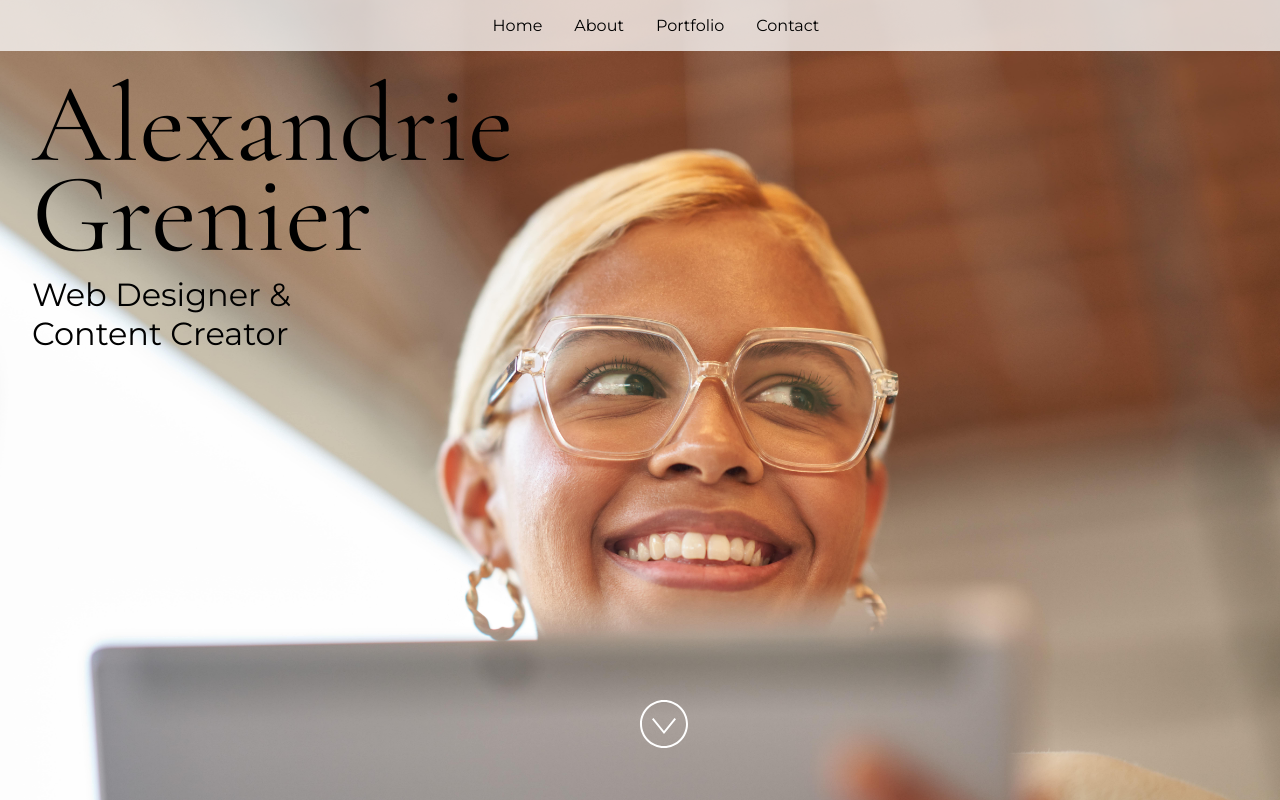
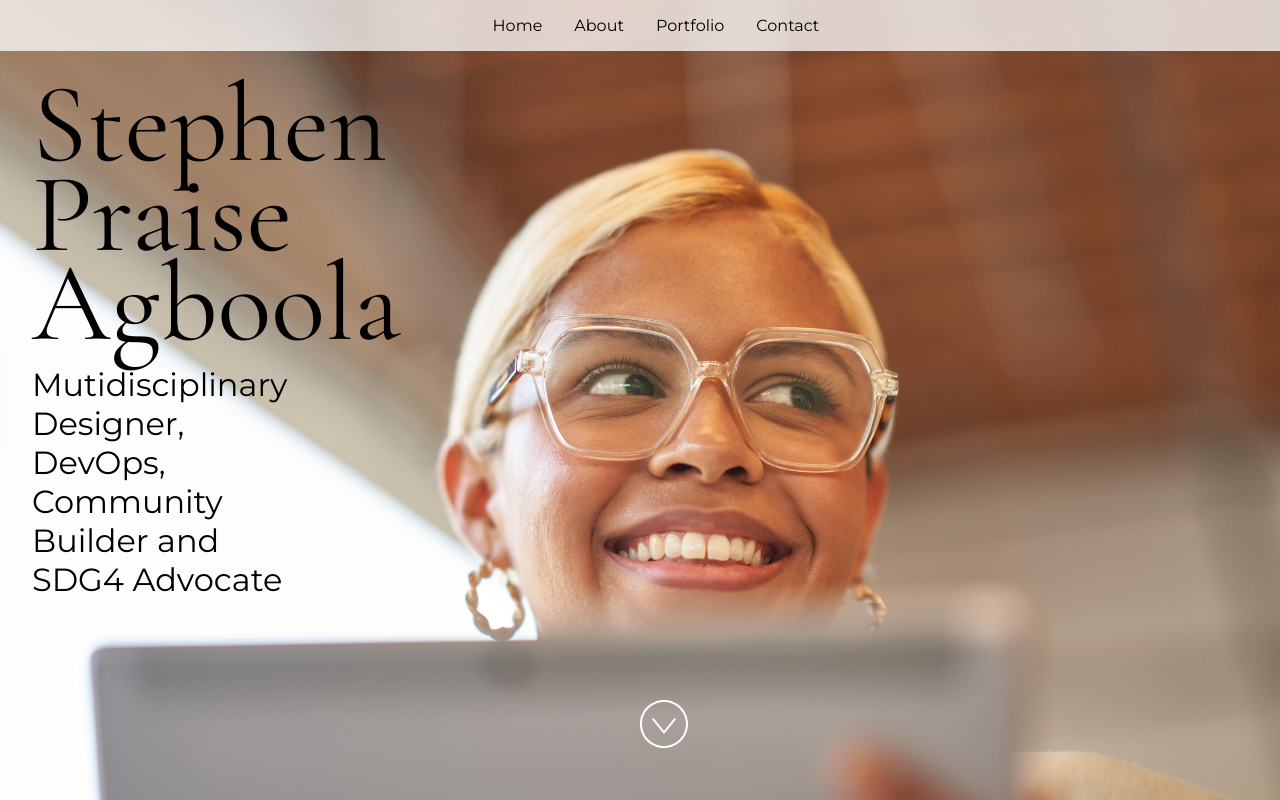
Before and after one commit to Devbysteph/student-ambassador-technical-onboarding, a React (Vite) app: page / in a window 1280 px wide. Built offline with nearby package versions, Linux system fonts and the light colour scheme.

Commit message:
update about section

```diff
--- a/src/App.jsx
+++ b/src/App.jsx
@@ -24,15 +24,15 @@ import "./styles.css";
  * If you don't have one of the social sites listed, leave it as an empty string.
  */
 const siteProps = {
-  name: "Alexandrie Grenier",
-  title: "Web Designer & Content Creator",
-  email: "alex@example.com",
-  gitHub: "microsoft",
-  instagram: "microsoft",
-  linkedIn: "satyanadella",
+  name: "Stephen Praise Agboola",
+  title: "Mutidisciplinary Designer, DevOps, Community Builder and SDG4 Advocate",
+  email: "agboola.stephenpraise@studentambassadors.com",
+  gitHub: "devbysteph",
+  instagram: "stephnpraise",
+  linkedIn: "agboola-stephen-praise",
   medium: "",
-  twitter: "microsoft",
-  youTube: "Code",
+  twitter: "stephnpraise",
+  youTube: "Agboola Stephen Praise",
 };
 
 const primaryColor = "#4E567E";
```
